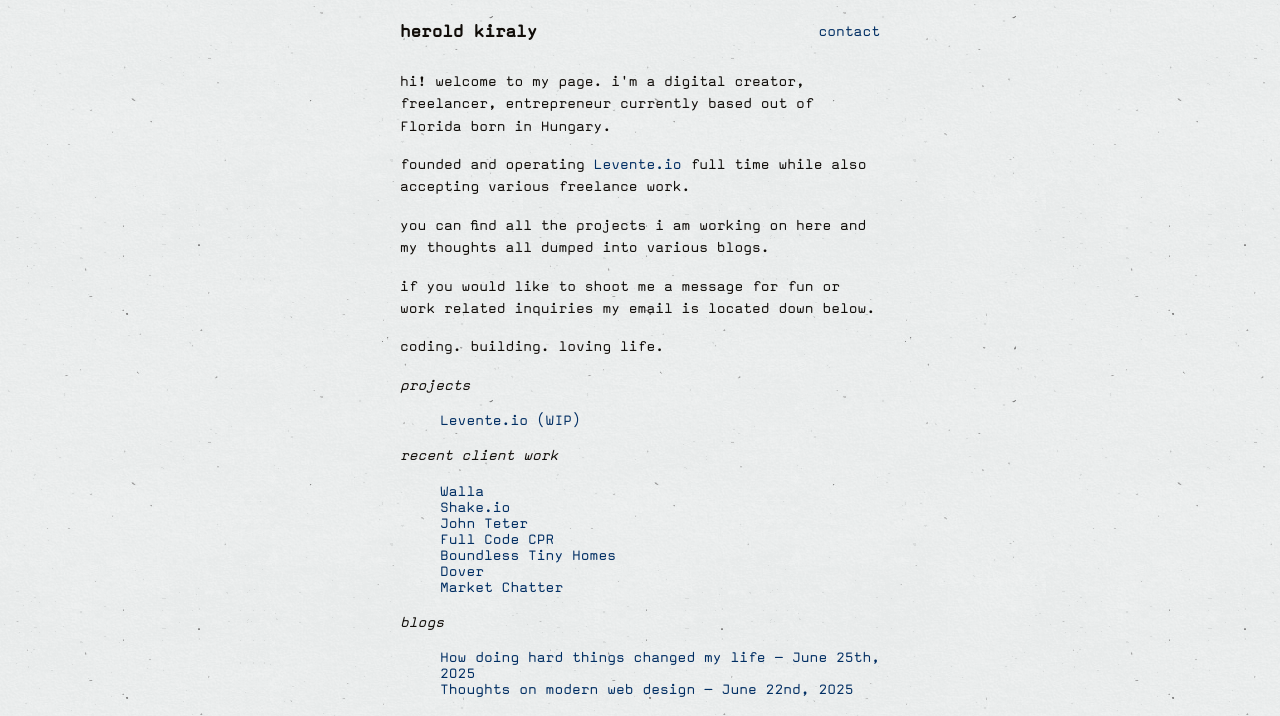
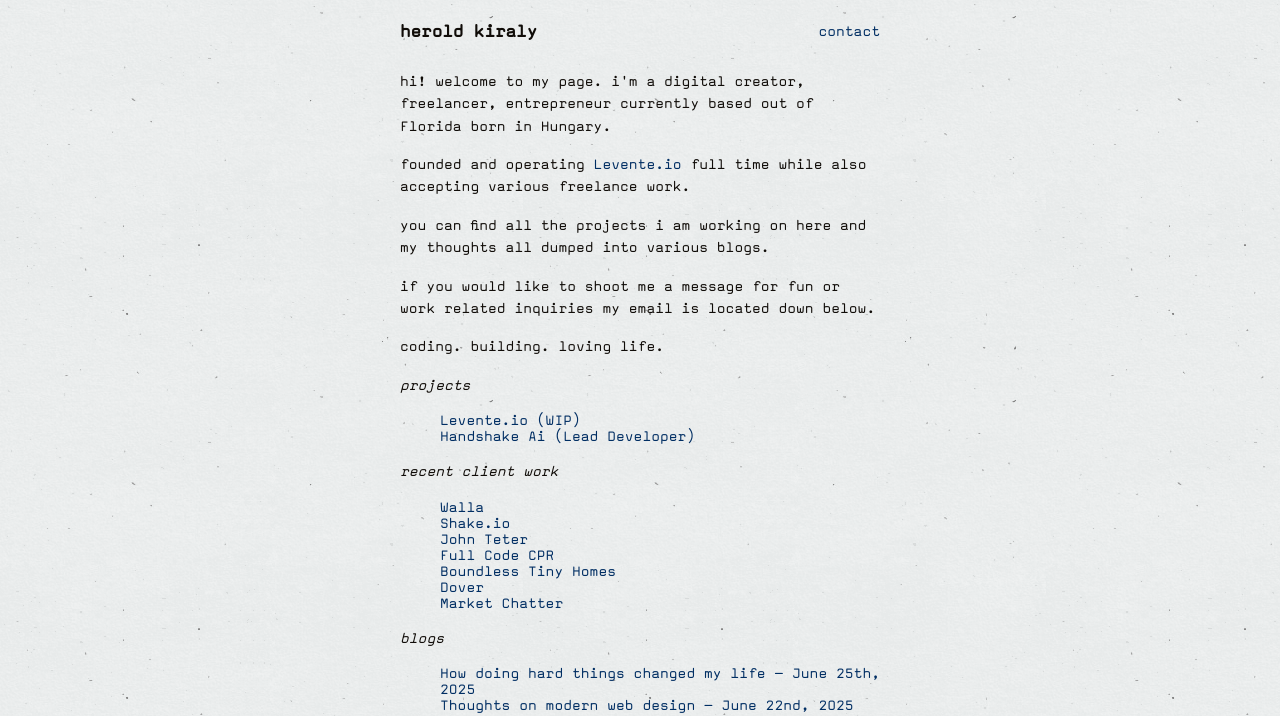
Before and after one commit to HeroldKiraly/heroldkiraly.com, a plain HTML site: page public/index.html in a window 1280 px wide. Shown: the top 716 px of the page. Drawn offline with Linux system fonts and the light colour scheme; some icons are missing.

Commit message:
Updated projects

```diff
--- a/public/index.html
+++ b/public/index.html
@@ -50,7 +50,8 @@
          <div>
             <p class="italics">projects</p>
             <ol>
-                <li><a href="https://levente.io">Levente.io (WIP)</a></li>
+              <li><a href="https://levente.io">Levente.io (WIP)</a></li>
+	      <li><a href="https://joinhandshake.com/move-program/">Handshake Ai (Lead Developer)</a></li>
                 <!-- <li><a href="/" class="coming-soon">Framer Components (Coming Soon - Q2 2025)</a></li> -->
                 <!-- <li><a href="/" class="coming-soon">Digital Agency Blueprint (Coming Soon - Q3 2025)</a></li> -->
                 <!-- <li><a href="/" class="coming-soon">Shopify Themes (Coming Soon - TBD)</a></li> -->
```
